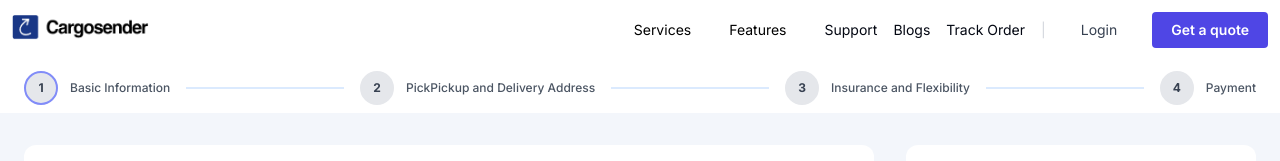
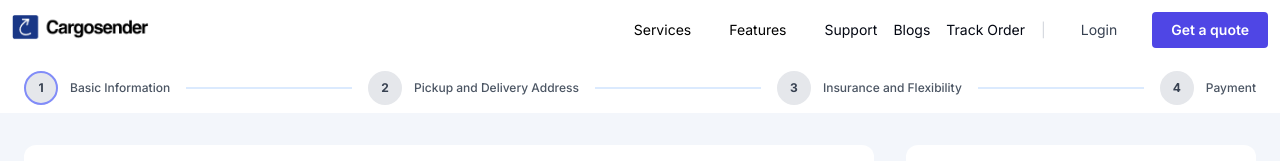
Before and after one commit to beesou777/cargo-sender, a Next.js app: page /cargo-quote in a window 1280 px wide. Shown: the top 161 px of the page. Built offline with nearby package versions, Linux system fonts and the light colour scheme; some icons are missing.

Commit message:
refactor: cargo-quote/page

```diff
--- a/src/app/cargo-quote/page.tsx
+++ b/src/app/cargo-quote/page.tsx
@@ -12,10 +12,26 @@ import React, { useState } from "react";
 import "./style.scss";
 
 const CARGO_SECTION_LIST = [
-  <BaseInformationSection key="cargo-form-1" />,
-  <AddressSection key="cargo-form-2" />,
-  <InsuranceSection key="cargo-form-3" />,
-  <PaymentSection key="cargo-form-4" />,
+  {
+    key: "basic-information",
+    label: "Basic Information",
+    component: <BaseInformationSection />,
+  },
+  {
+    key: "address",
+    label: "Pickup and Delivery Address",
+    component: <AddressSection />,
+  },
+  {
+    key: "insurance",
+    label: "Insurance and Flexibility",
+    component: <InsuranceSection />,
+  },
+  {
+    key: "payment",
+    label: "Payment",
+    component: <PaymentSection />,
+  },
 ];
 
 const CargoQuote = () => {
@@ -59,27 +75,18 @@ const CargoQuote = () => {
             active={activeStep}
             onStepClick={setStep}
           >
-            <Stepper.Step
-              label="Basic Information"
-              allowStepSelect={shouldAllowSelectStep(0)}
-            />
-            <Stepper.Step
-              label="PickPickup and Delivery Address"
-              allowStepSelect={shouldAllowSelectStep(1)}
-            />
-            <Stepper.Step
-              label="Insurance and Flexibility"
-              allowStepSelect={shouldAllowSelectStep(2)}
-            />
-            <Stepper.Step
-              label="Payment"
-              allowStepSelect={shouldAllowSelectStep(3)}
-            />
+            {CARGO_SECTION_LIST.map((section, index) => (
+              <Stepper.Step
+                key={section.key}
+                label={section.label}
+                allowStepSelect={shouldAllowSelectStep(index)}
+              />
+            ))}
           </Stepper>
         </div>
       </section>
       <article className="safe-area grid items-start gap-8 py-8 lg:flex">
-        {CARGO_SECTION_LIST[activeStep]}
+        {CARGO_SECTION_LIST[activeStep].component}
       </article>
       <WarningsSections />
     </main>
```
